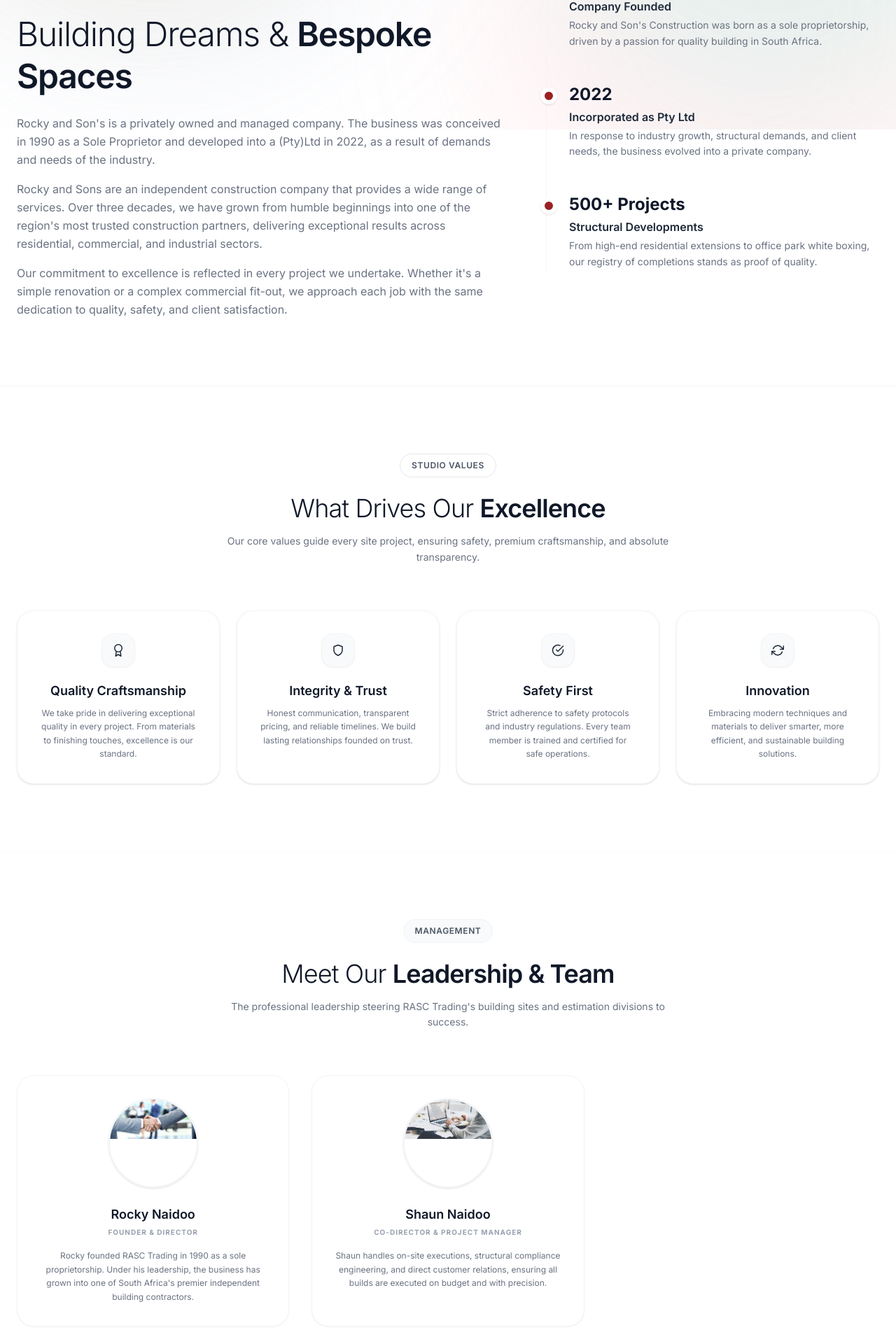
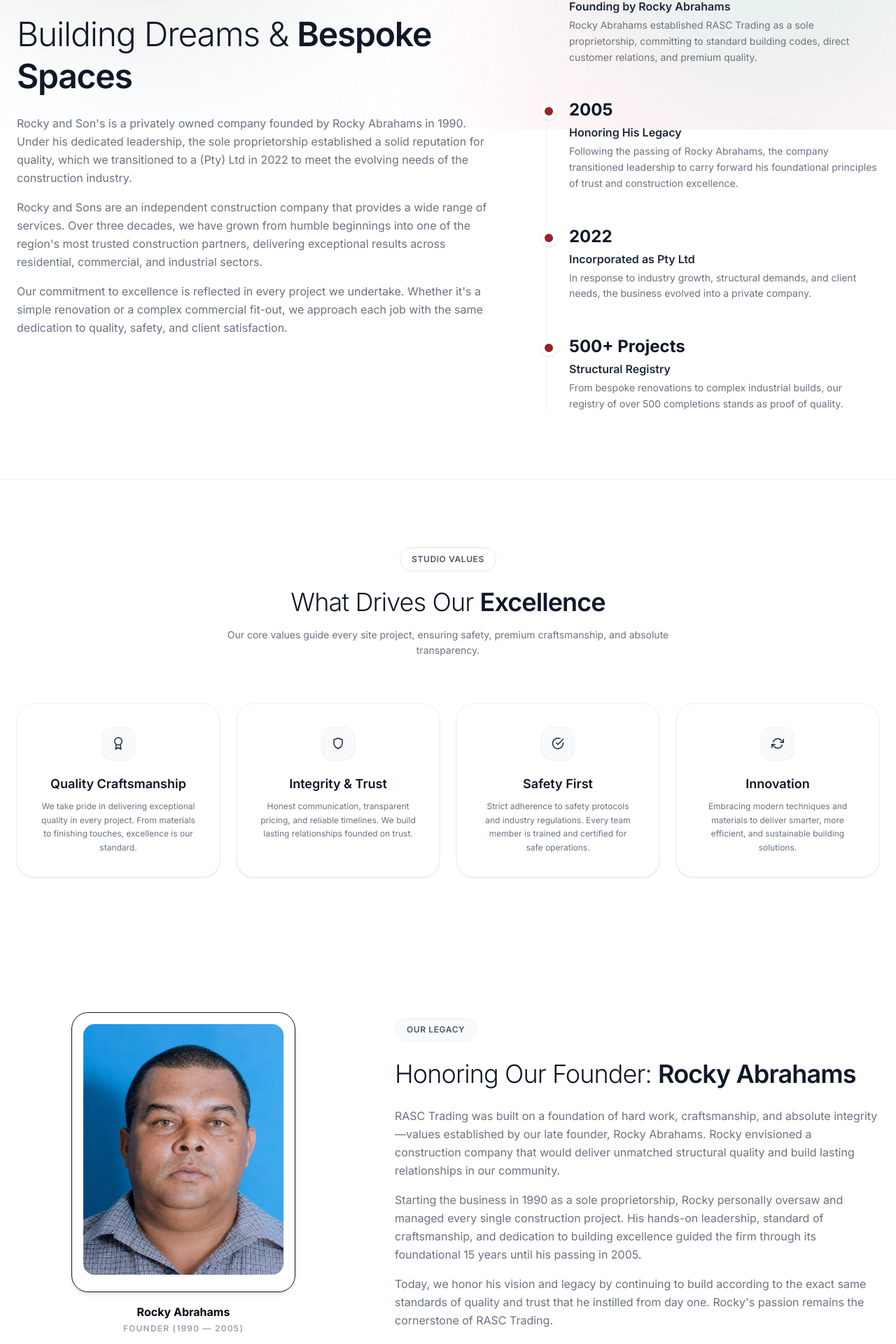
Before and after one commit to tinashekwande/rasc-trading, a React (Vite) app: page /about in a window 1280 px wide. Shown: the part 615-2535 px from the top of the page at 70% size. Built offline with nearby package versions, Linux system fonts and the light colour scheme; no server answers; a web font is replaced by a local one.

Commit message:
feat: remove management team and add founder Rocky Abrahams tribute section under history

```diff
--- a/src/pages/AboutPage.jsx
+++ b/src/pages/AboutPage.jsx
@@ -2,7 +2,6 @@
 // AboutPage — Zenith About Us Page (Tailwind v4)
 // ============================================
 
-import { useState, useEffect } from 'react';
 import { Link } from 'react-router-dom';
 import { motion } from 'framer-motion';
 import SEO from '../components/SEO';
@@ -33,8 +32,13 @@ export default function AboutPage() {
   const milestones = [
     {
       year: '1990',
-      title: 'Company Founded',
-      description: "Rocky and Son's Construction was born as a sole proprietorship, driven by a passion for quality building in South Africa."
+      title: 'Founding by Rocky Abrahams',
+      description: "Rocky Abrahams established RASC Trading as a sole proprietorship, committing to standard building codes, direct customer relations, and premium quality."
+    },
+    {
+      year: '2005',
+      title: 'Honoring His Legacy',
+      description: "Following the passing of Rocky Abrahams, the company transitioned leadership to carry forward his foundational principles of trust and construction excellence."
     },
     {
       year: '2022',
@@ -43,48 +47,10 @@ export default function AboutPage() {
     },
     {
       year: '500+ Projects',
-      title: 'Structural Developments',
-      description: 'From high-end residential extensions to office park white boxing, our registry of completions stands as proof of quality.'
+      title: 'Structural Registry',
+      description: 'From bespoke renovations to complex industrial builds, our registry of over 500 completions stands as proof of quality.'
     }
   ];
-
-  const [teamMembers, setTeamMembers] = useState([]);
-
-  useEffect(() => {
-    const fetchTeam = async () => {
-      try {
-        const res = await fetch('/api/team');
-        if (res.ok) {
-          const json = await res.json();
-          if (json.success && json.data && json.data.length > 0) {
-            setTeamMembers(json.data);
-          }
-        }
-      } catch (err) {
-        console.error('Failed to fetch team members, using defaults:', err);
-      }
-    };
-    fetchTeam();
-  }, []);
-
-  const fallbackTeam = [
-    {
-      id: 'team-1',
-      name: 'Rocky Naidoo',
-      position: 'Founder & Director',
-      description: "Rocky founded RASC Trading in 1990 as a sole proprietorship. Under his leadership, the business has grown into one of South Africa's premier independent building contractors.",
-      image: '/images/about/about-3.jpg'
-    },
-    {
-      id: 'team-2',
-      name: 'Shaun Naidoo',
-      position: 'Co-Director & Project Manager',
-      description: 'Shaun handles on-site executions, structural compliance engineering, and direct customer relations, ensuring all builds are executed on budget and with precision.',
-      image: '/images/about/about-4.jpg'
-    }
-  ];
-
-  const activeTeam = teamMembers.length > 0 ? teamMembers : fallbackTeam;
 
   return (
     <motion.div
@@ -95,8 +61,8 @@ export default function AboutPage() {
       className="bg-transparent min-h-screen pt-20"
     >
       <SEO
-        title="About RASC Trading | NHBRC Registered Builders & Directors"
-        description="Founded in 1990 by Rocky Naidoo and co-directed by Shaun Naidoo, RASC Trading is a premier independent building contractor offering NHBRC warranted residential & commercial development."
+        title="About RASC Trading | NHBRC Registered Builders & Legacy"
+        description="Founded in 1990 by Rocky Abrahams, RASC Trading is a premier independent building contractor offering NHBRC warranted residential & commercial development."
         canonical="/about"
         structuredData={{
           "@context": "https://schema.org",
@@ -142,8 +108,9 @@ export default function AboutPage() {
               Building Dreams &amp; <span className="font-semibold">Bespoke Spaces</span>
             </h2>
             <p className="text-sm md:text-base text-gray-500 leading-relaxed mb-4">
-              Rocky and Son&apos;s is a privately owned and managed company. The business was conceived in 1990 as a Sole Proprietor
-              and developed into a (Pty)Ltd in 2022, as a result of demands and needs of the industry.
+              Rocky and Son&apos;s is a privately owned company founded by Rocky Abrahams in 1990. Under his dedicated leadership,
+              the sole proprietorship established a solid reputation for quality, which we transitioned to a (Pty) Ltd in 2022
+              to meet the evolving needs of the construction industry.
             </p>
             <p className="text-sm md:text-base text-gray-500 leading-relaxed mb-4">
               Rocky and Sons are an independent construction company that provides a wide range of services.
@@ -219,53 +186,44 @@ export default function AboutPage() {
         </div>
       </section>
 
-      {/* ── Meet Our Team Section ── */}
+      {/* ── Founder's Legacy Section ── */}
       <section className="py-24 px-6 border-b border-gray-100 bg-white/40">
-        <div className="max-w-7xl mx-auto">
-          {/* Header */}
-          <div className="text-center mb-16 max-w-2xl mx-auto">
+        <div className="max-w-7xl mx-auto grid grid-cols-1 lg:grid-cols-12 gap-12 lg:gap-16 items-center">
+          {/* Portrait Photo */}
+          <ScrollReveal className="lg:col-span-5 flex flex-col items-center justify-center">
+            <div className="relative rounded-3xl overflow-hidden aspect-[4/5] border border-gray-150 p-4 max-w-[320px] bg-white shadow-md">
+              <OptimizedImage
+                src="/images/about/rocky-abrahams.jpg"
+                alt="Founder Rocky Abrahams"
+                width={320}
+                height={400}
+                className="w-full h-full object-cover rounded-2xl"
+              />
+            </div>
+            <div className="mt-4 text-center">
+              <span className="block text-base font-bold text-gray-950">Rocky Abrahams</span>
+              <span className="block text-xs font-semibold text-gray-400 uppercase tracking-widest mt-1">Founder (1990 — 2005)</span>
+            </div>
+          </ScrollReveal>
+
+          {/* Legacy text */}
+          <ScrollReveal delay={0.15} className="lg:col-span-7 flex flex-col items-start">
             <div className="inline-flex items-center gap-2 px-4 py-2 rounded-full text-xs font-semibold mb-6 bg-gray-50 border border-gray-100 text-gray-600 uppercase tracking-wider">
-              Management
+              Our Legacy
             </div>
-            <h2 className="text-4xl font-light tracking-tight mb-4 text-gray-900">
-              Meet Our <span className="font-semibold">Leadership & Team</span>
+            <h2 className="text-4xl font-light tracking-tight mb-6 text-gray-900 leading-tight">
+              Honoring Our Founder: <span className="font-semibold">Rocky Abrahams</span>
             </h2>
-            <p className="text-sm text-gray-500 leading-relaxed">
-              The professional leadership steering RASC Trading's building sites and estimation divisions to success.
+            <p className="text-sm md:text-base text-gray-500 leading-relaxed mb-4">
+              RASC Trading was built on a foundation of hard work, craftsmanship, and absolute integrity—values established by our late founder, Rocky Abrahams. Rocky envisioned a construction company that would deliver unmatched structural quality and build lasting relationships in our community.
             </p>
-          </div>
-
-          {/* Grid Layout */}
-          <div className="grid grid-cols-1 md:grid-cols-2 lg:grid-cols-3 gap-8 justify-center">
-            {activeTeam.map((member, idx) => (
-              <ScrollReveal key={member.id || idx} delay={idx * 0.08} className="h-full">
-                <div className="bg-white border border-gray-100 rounded-3xl p-8 shadow-xs hover:shadow-md transition-all duration-300 h-full flex flex-col items-center text-center">
-                  {/* Circle Portrait Photo */}
-                  <div className="w-32 h-32 rounded-full overflow-hidden border-2 border-gray-100 shadow-sm flex-shrink-0 relative">
-                    <OptimizedImage
-                      src={member.image}
-                      alt={member.name}
-                      width={128}
-                      height={128}
-                      className="w-full h-full object-cover transition-transform duration-700 hover:scale-105"
-                    />
-                  </div>
-                  {/* Content area */}
-                  <div className="mt-6 flex-grow flex flex-col items-center">
-                    <h3 className="font-semibold text-lg text-gray-900 mb-1">
-                      {member.name}
-                    </h3>
-                    <span className="block text-[10px] font-bold text-gray-400 uppercase tracking-widest mb-4">
-                      {member.position}
-                    </span>
-                    <p className="text-xs text-gray-500 leading-relaxed flex-grow">
-                      {member.description}
-                    </p>
-                  </div>
-                </div>
-              </ScrollReveal>
-            ))}
-          </div>
+            <p className="text-sm md:text-base text-gray-500 leading-relaxed mb-4">
+              Starting the business in 1990 as a sole proprietorship, Rocky personally oversaw and managed every single construction project. His hands-on leadership, standard of craftsmanship, and dedication to building excellence guided the firm through its foundational 15 years until his passing in 2005.
+            </p>
+            <p className="text-sm md:text-base text-gray-500 leading-relaxed">
+              Today, we honor his vision and legacy by continuing to build according to the exact same standards of quality and trust that he instilled from day one. Rocky's passion remains the cornerstone of RASC Trading.
+            </p>
+          </ScrollReveal>
         </div>
       </section>
 
```
Also changed, not shown: public/images/about/rocky-abrahams.jpg (added).
